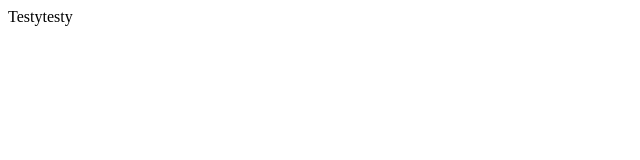
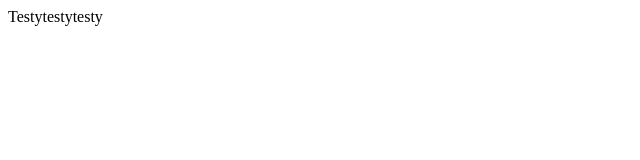
Before and after one commit to lightmedia-michaelstannard/hello-world, a plain HTML site: page index.html in a window 1280 px wide. Shown: the full height of the page, 0-640 px from the left. Drawn offline with Linux system fonts and the light colour scheme.

Commit message:
dnfjkdsfhdjsfn

```diff
--- a/index.html
+++ b/index.html
@@ -5,6 +5,6 @@
 	<meta charset="utf-8" />
 </head>
 <body>
-    <div id="#wrapper">Testytesty</div>
+    <div id="#wrapper">Testytestytesty</div>
 </body>
 </html>
```
